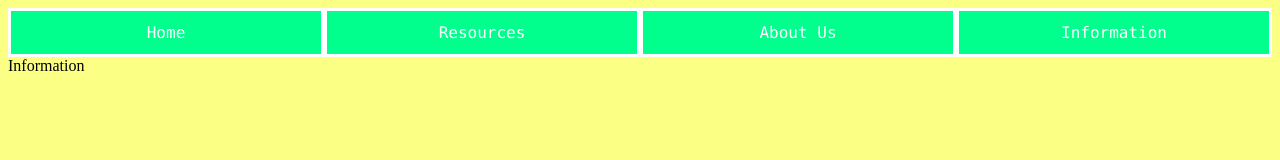
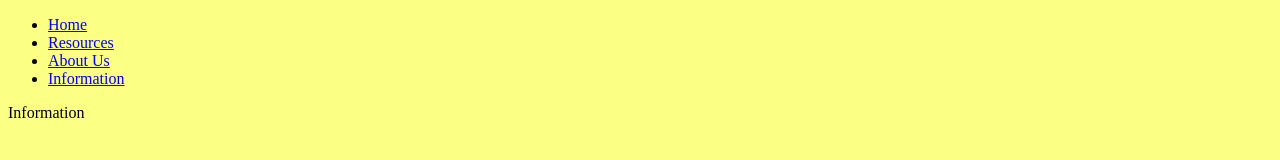
Before and after one commit to voicesofunityghs/voicesofunityghs.github.io, a plain HTML site: page info.html in a window 1280 px wide. Drawn offline with Linux system fonts and the light colour scheme.

Commit message:
Update styles.css

```diff
--- a/styles.css
+++ b/styles.css
@@ -1,33 +1,3 @@
-
-ul {
-    list-style-type: none;
-    margin: 0;
-    padding: 0;
-    overflow: hidden;
-    background-color: #333;
-  }
-
-  li {
-    float: left;
-    width: 25%;
-  }
-
-  li a {
-    display: block;
-    color: white;
-    text-align: center;
-    padding: 12px;
-    text-decoration: none;
-    font-family: Monaco, monospace;
-    border: solid;
-    background-color: #00ff8c;
-    position: relative;
-  }
-
-  li a:hover {
-    background-color: #00e67f;
-  }
-
 
   .titleFont{
     font-family: Luminari, fantasy;
@@ -53,7 +23,6 @@ ul {
     width:100%;
     margin-top: 0%;
     margin-bottom: 0%;
-    margin-left: 50px;
   }
 
   body{
```
